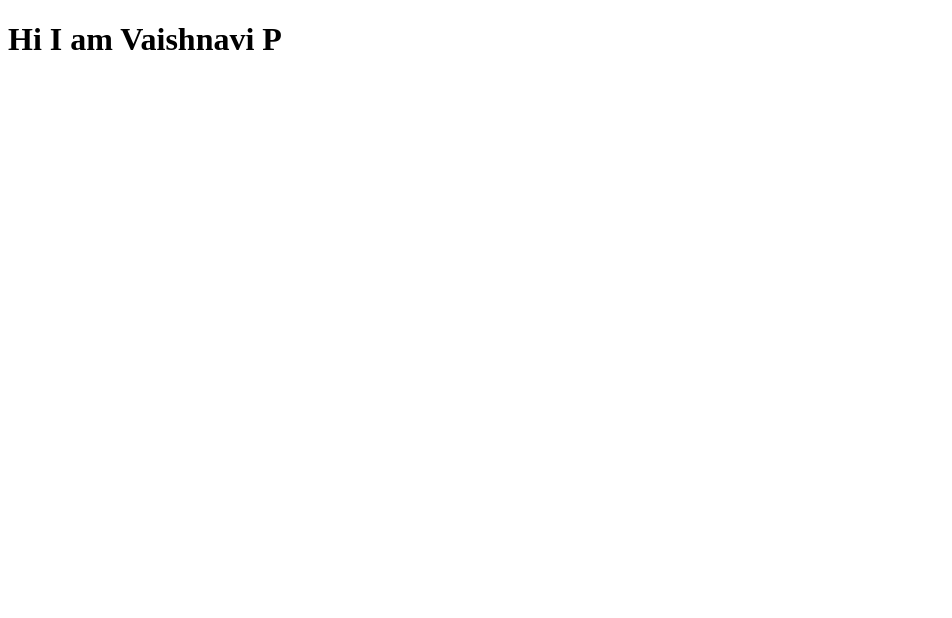
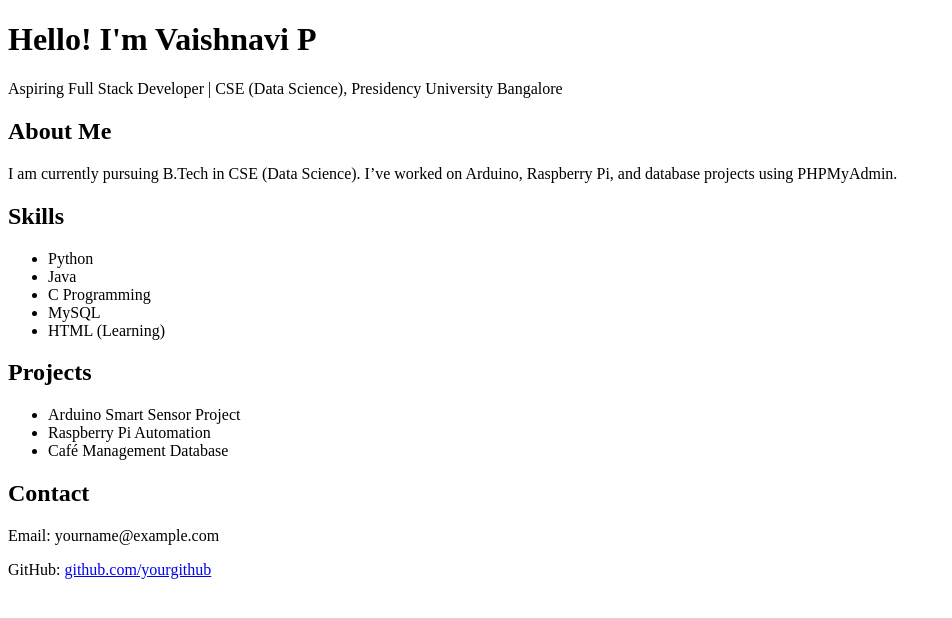
Before and after one commit to vaishnavip-dscse/first_repo, a plain HTML site: page index.html in a window 1280 px wide. Shown: the whole page, without its empty margins (0-952 px from the left). Drawn offline with Linux system fonts and the light colour scheme.

Commit message:
Update index.html

```diff
--- a/index.html
+++ b/index.html
@@ -1,9 +1,33 @@
 <!DOCTYPE html>
 <html>
-  <head>
-    <title>personal portfolio</title>
-  </head>
-  <body>
-    <h1>Hi I am Vaishnavi P</h1>
-  </body>
+<head>
+  <title>Vaishnavi P - Portfolio</title>
+</head>
+<body>
+  <h1>Hello! I'm Vaishnavi P</h1>
+  <p>Aspiring Full Stack Developer | CSE (Data Science), Presidency University Bangalore</p>
+
+  <h2>About Me</h2>
+  <p>I am currently pursuing B.Tech in CSE (Data Science). I’ve worked on Arduino, Raspberry Pi, and database projects using PHPMyAdmin.</p>
+
+  <h2>Skills</h2>
+  <ul>
+    <li>Python</li>
+    <li>Java</li>
+    <li>C Programming</li>
+    <li>MySQL</li>
+    <li>HTML (Learning)</li>
+  </ul>
+
+  <h2>Projects</h2>
+  <ul>
+    <li>Arduino Smart Sensor Project</li>
+    <li>Raspberry Pi Automation</li>
+    <li>Café Management Database</li>
+  </ul>
+
+  <h2>Contact</h2>
+  <p>Email: yourname@example.com</p>
+  <p>GitHub: <a href="https://github.com/yourgithub">github.com/yourgithub</a></p>
+</body>
 </html>
```
